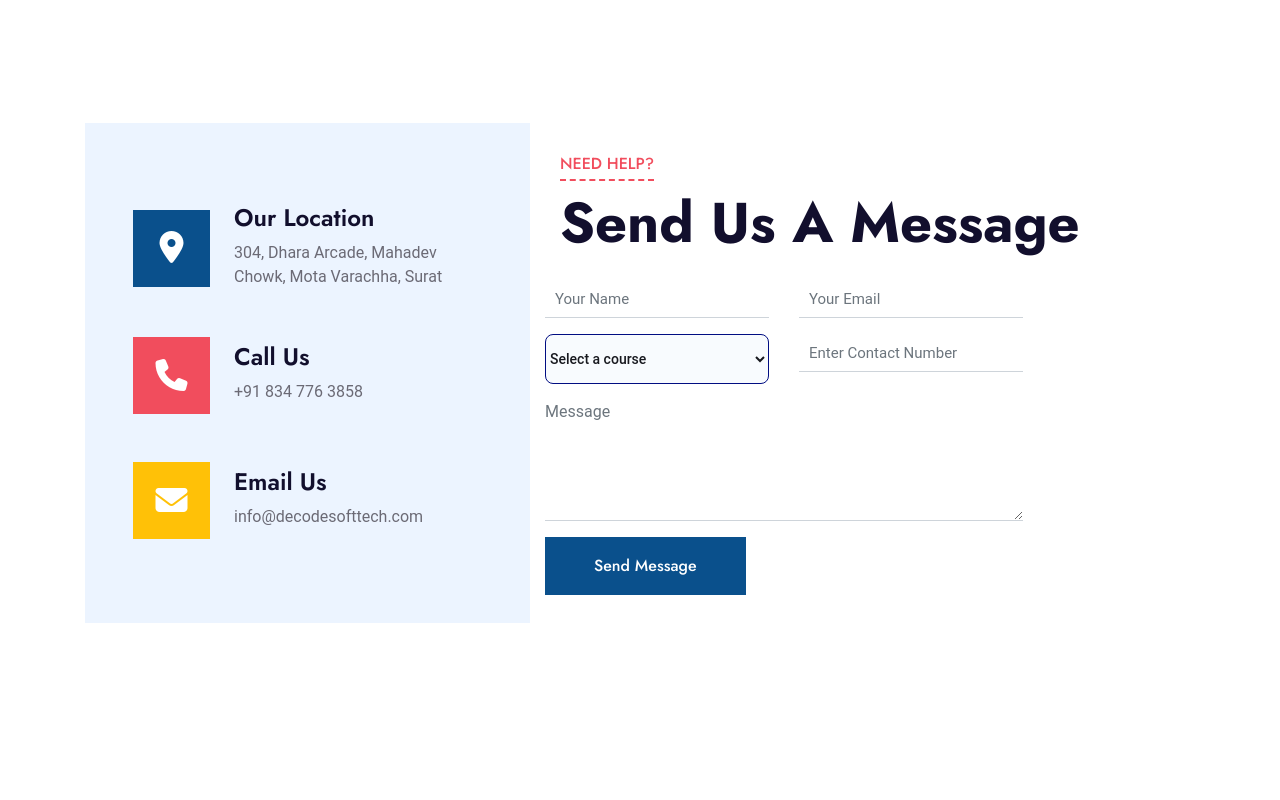
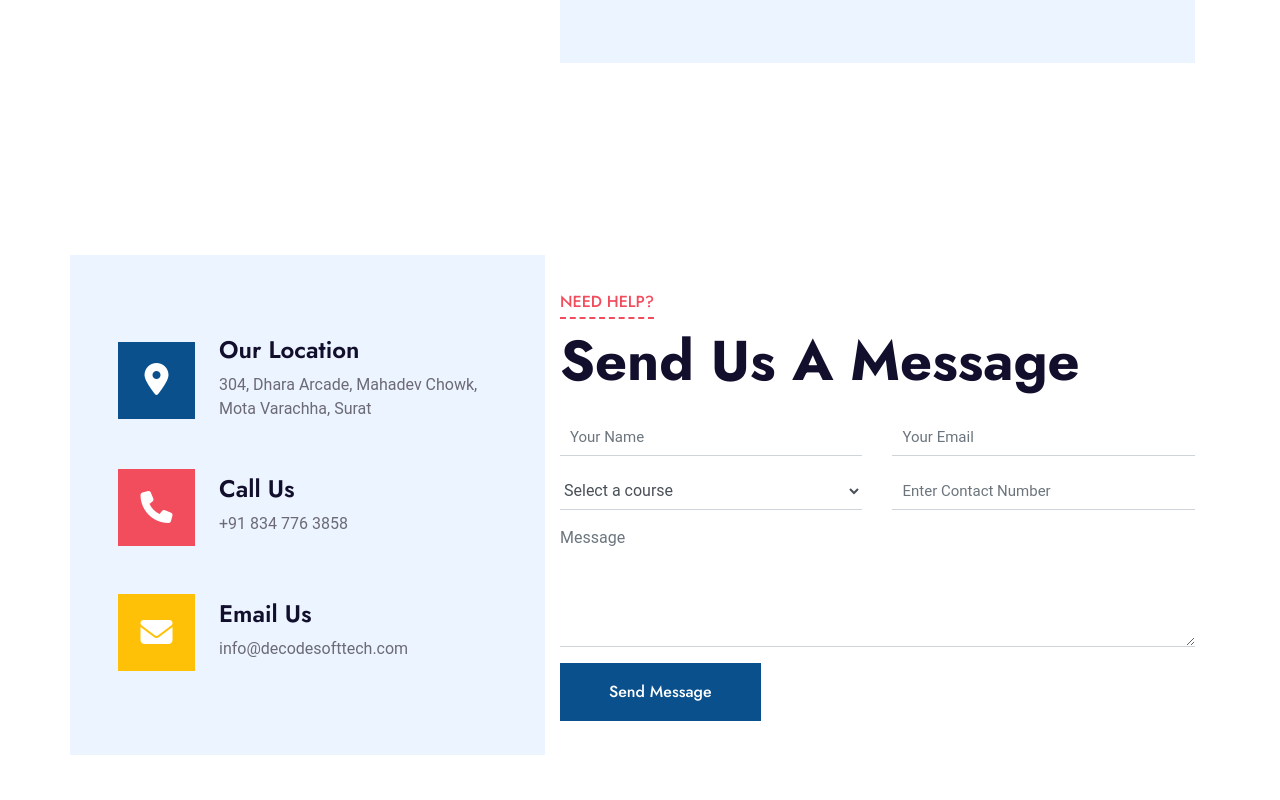
Before and after one commit to darshil152/decode-web-admin, a React (Create React App) app: page / in a window 1280 px wide. Shown: the part 5060-5860 px from the top of the page. Built offline with nearby package versions, Linux system fonts and the light colour scheme.

Commit message:
changes in design

```diff
--- a/src/Contact.js
+++ b/src/Contact.js
@@ -84,8 +84,8 @@ export default class Contact extends Component {
             <div className="container-fluid py-5">
                 <div className="container py-5">
                     <div className="row align-items-center">
-                        <div className="col-lg-5 mb-5 mb-lg-0">
-                            <div className="bg-light d-flex flex-column justify-content-center px-5" style={{ height: '500px' }}>
+                        <div className="col-lg-5 mb-5 mb-lg-0 p-lg-0">
+                            <div className="bg-light d-flex flex-column justify-content-center px-2 px-md-5" style={{ height: '500px' }}>
                                 <div className="d-flex align-items-center mb-5">
                                     <div className="btn-icon bg-primary mr-4">
                                         <a className="text-white" href="https://goo.gl/maps/tY68pnXuMjLQ1Jc19" target="_blank">
@@ -143,7 +143,7 @@ export default class Contact extends Component {
                                 }}
                             >
                                 {(runform) => (
-                                    <form className="row" onSubmit={runform.handleSubmit}>
+                                    <form onSubmit={runform.handleSubmit}>
                                         <div className="contact-form">
                                             {/* <!-- <form> --> */}
 
@@ -166,7 +166,7 @@ export default class Contact extends Component {
                                             <div className="row">
                                                 <div className="col-6">
                                                     <div className="form-group">
-                                                        <select className="selectcourse"
+                                                        <select className="form-control border-top-0 border-right-0 border-left-0 p-0"
                                                             name="csubject"
 
                                                             {...formAttr(runform, "courses")}
--- a/src/Testimonial.js
+++ b/src/Testimonial.js
@@ -1,5 +1,6 @@
 import React, { Component } from 'react'
 import OwlCarousel from 'react-owl-carousel';
+import dharmil from './img/dharmil.jfif'
 export default class Testimonial extends Component {
     render() {
         return (
@@ -18,7 +19,7 @@ export default class Testimonial extends Component {
                         <div className="col-lg-7">
 
                             <OwlCarousel className='owl-carousel testimonial-carousel' items={1} loop={true} smartSpeed={600} autoplay={true} dots={false} nav={true}>
-                                <div className="bg-light p-5">
+                                <div className="bg-light p-sm-5 p-3 test-height">
                                     <i className="fa fa-3x fa-quote-left text-primary mb-4"></i>
                                     <p>Decode Softtech provides great opportunities for someone who is just starting out with
                                         Coding or even has few years of
@@ -33,7 +34,7 @@ export default class Testimonial extends Component {
                                         </div>
                                     </div>
                                 </div>
-                                <div className="bg-light p-5">
+                                <div className="bg-light p-sm-5 p-3 test-height">
                                     <i className="fa fa-3x fa-quote-left text-primary mb-4"></i>
                                     <p>I found hevan sir's teaching techniques outstanding and very unique. I've always hated
                                         learning computer languages as I
@@ -47,20 +48,20 @@ export default class Testimonial extends Component {
                                         </div>
                                     </div>
                                 </div>
-                                <div className="bg-light p-5">
+                                <div className="bg-light p-sm-5 p-3 test-height">
                                     <i className="fa fa-3x fa-quote-left text-primary mb-4"></i>
                                     <p>I would recommend to each and every beginner to start your journey from here. Great place
                                         to learn new technologies and
                                         to build our career.</p>
                                     <div className="d-flex flex-shrink-0 align-items-center mt-4">
-                                        <img className="img-thumbnail w-25 mr-4" src="img/dharmil.jfif" alt="" />
+                                        <img className="img-thumbnail w-25 mr-4" src={dharmil} alt="" />
                                         <div>
                                             <h5>Dharmil Vekariya</h5>
                                             <span>Frontend Developer</span>
                                         </div>
                                     </div>
                                 </div>
-                                <div className="bg-light p-5">
+                                <div className="bg-light p-sm-5 p-3 test-height">
                                     <i className="fa fa-3x fa-quote-left text-primary mb-4"></i>
                                     <p>I just wanted let you know that the service provided, from registration to training was a
                                         very positive experience for
```
Also changed, not shown: src/css/style.css.
